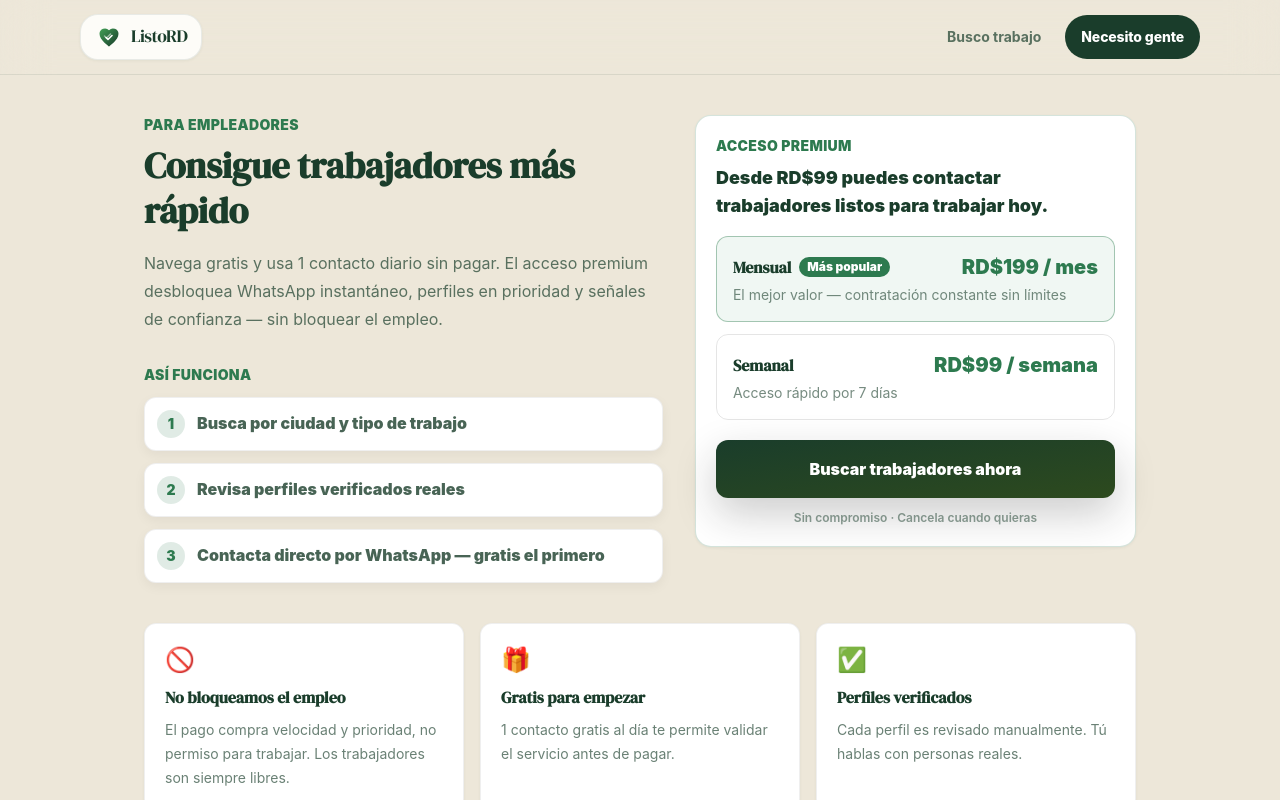
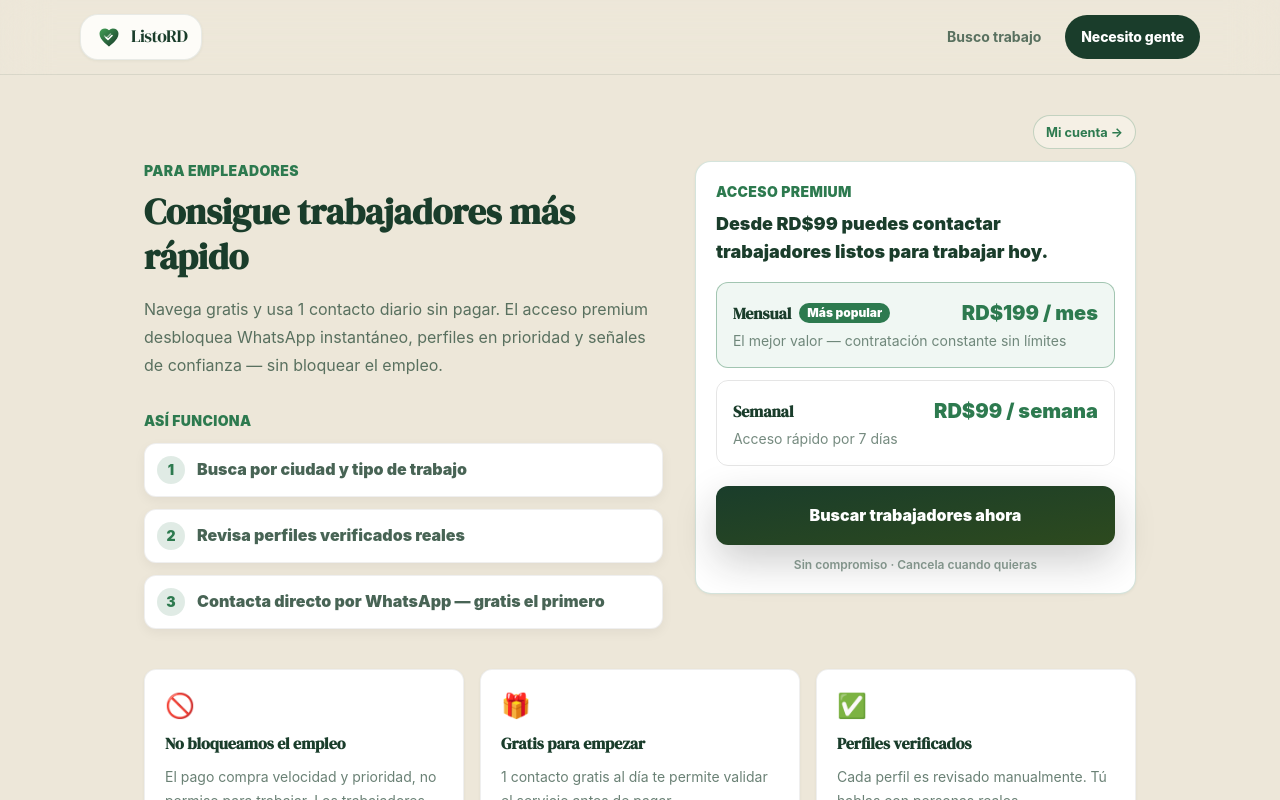
Before and after one commit to Fischer589/listord, a Next.js app: page /empleadores in a window 1280 px wide. Shown: the top 800 px of the page. Built offline with nearby package versions, Linux system fonts and the light colour scheme; no server answers.

Commit message:
Phase 8: Add 'Mi cuenta' link shortcut to employers page

```diff
--- a/app/empleadores/page.tsx
+++ b/app/empleadores/page.tsx
@@ -7,6 +7,25 @@ export default function EmployersPage() {
       <AppHeader />
       <main className="mx-auto max-w-5xl px-4 py-10">
         {/* ── HERO ── */}
+        {/* Account status shortcut */}
+        <div style={{ display: "flex", justifyContent: "flex-end", marginBottom: "0.75rem" }}>
+          <a
+            href="/empleadores/mi-cuenta"
+            style={{
+              fontSize: "0.8rem",
+              fontWeight: 700,
+              color: "var(--green)",
+              textDecoration: "none",
+              padding: "0.35rem 0.75rem",
+              border: "1px solid rgba(45,122,79,0.25)",
+              borderRadius: "999px",
+              background: "var(--surface)",
+            }}
+          >
+            Mi cuenta →
+          </a>
+        </div>
+
         <section className="grid gap-8 md:grid-cols-[1fr_0.85fr] md:items-start">
           <div>
             <p className="text-sm font-black uppercase tracking-wide text-hoja">
```
